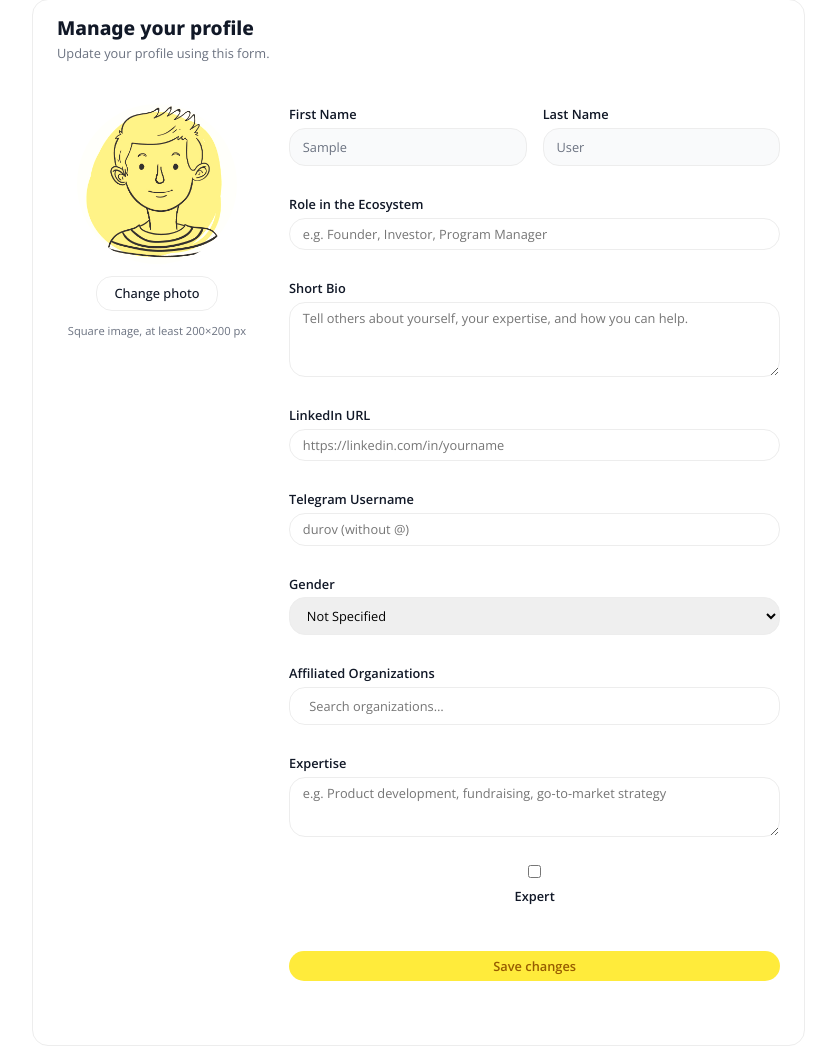
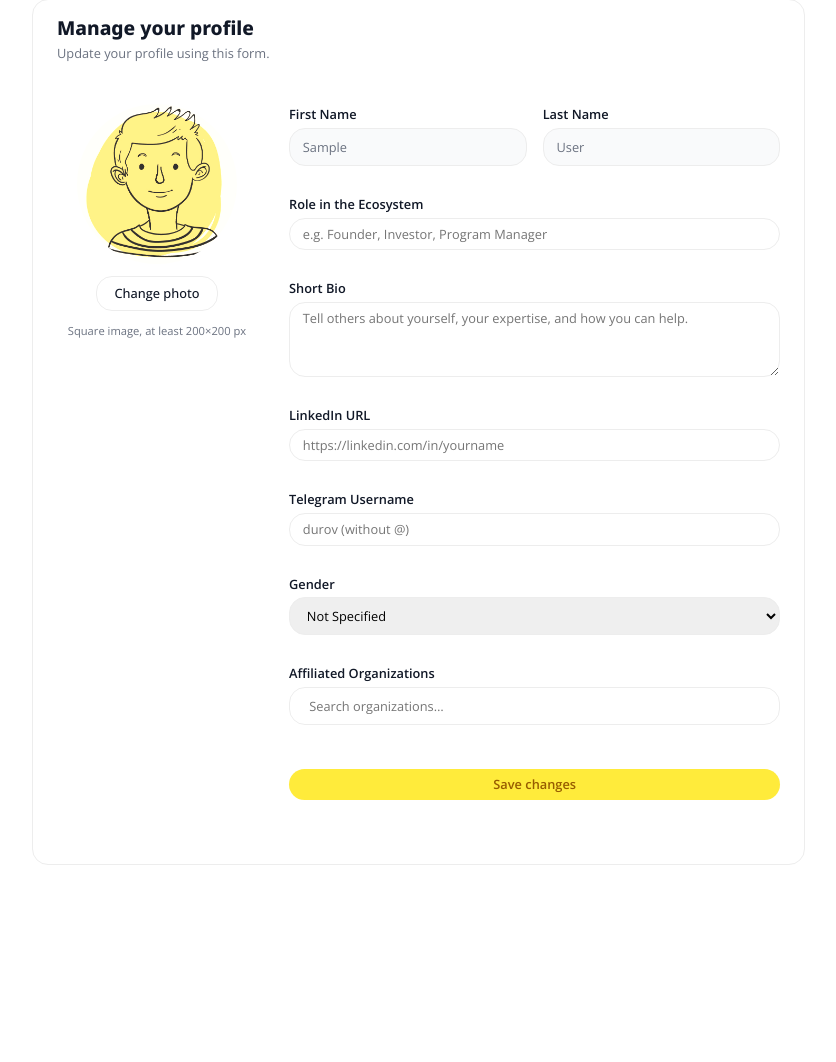
Before and after one commit to bunyodkh/startupguide, a Django app: page /en/users/profile/ in a window 1280 px wide. Shown: the part 87-1149 px from the top of the page, without its empty margins (24-860 px from the left). After the commit the page ends 952 px from the top, so only its background shows below. Run offline with Django 5.2, Linux system fonts and the light colour scheme; the visitor is signed in with stand-in values (Sample User, id 1); data that the repository does not hold is empty.

Commit message:
upd manage profile

```diff
--- a/templates/users/partials/profile_form.html
+++ b/templates/users/partials/profile_form.html
@@ -131,26 +131,6 @@
 
           {% if form.affiliated_entities.errors %}
             <div class="form-error">{{ form.affiliated_entities.errors.0 }}</div>
-          {% endif %}
-        </div>
-
-        <div class="form-field">
-          <label class="form-input-label" for="{{ form.expertise.id_for_label }}">
-            {{ form.expertise.label }}
-          </label>
-          {{ form.expertise }}
-          {% if form.expertise.errors %}
-            <div class="form-error">{{ form.expertise.errors.0 }}</div>
-          {% endif %}
-        </div>
-
-        <div class="form-field" style="display:flex;align-items:center;gap:0.5rem;">
-          {{ form.is_expert }}
-          <label for="{{ form.is_expert.id_for_label }}" class="form-input-label" style="margin:0;cursor:pointer;">
-            {{ form.is_expert.label }}
-          </label>
-          {% if form.is_expert.errors %}
-            <div class="form-error">{{ form.is_expert.errors.0 }}</div>
           {% endif %}
         </div>
 
--- a/users/forms.py
+++ b/users/forms.py
@@ -88,7 +88,7 @@ class UserInfoForm(forms.ModelForm):
 class BuilderProfileForm(forms.ModelForm):
     class Meta:
         model = BuilderProfile
-        fields = ['photo', 'position', 'bio', 'linkedin_url', 'telegram_handle', 'gender', 'affiliated_entities', 'is_expert', 'expertise']
+        fields = ['photo', 'position', 'bio', 'linkedin_url', 'telegram_handle', 'gender', 'affiliated_entities']
         widgets = {
             'photo': forms.FileInput(attrs={'accept': 'image/*'}),
             'gender': forms.Select(attrs={'class': 'form-input'}),
@@ -110,11 +110,6 @@ class BuilderProfileForm(forms.ModelForm):
                 'placeholder': _('durov (without @)'),
             }),
             'affiliated_entities': forms.SelectMultiple(attrs={'class': 'form-input'}),
-            'expertise': forms.Textarea(attrs={
-                'rows': 3,
-                'class': 'form-input',
-                'placeholder': _('e.g. Product development, fundraising, go-to-market strategy'),
-            }),
         }
         labels = {
             'affiliated_entities': _("Affiliated Organizations"),
```
